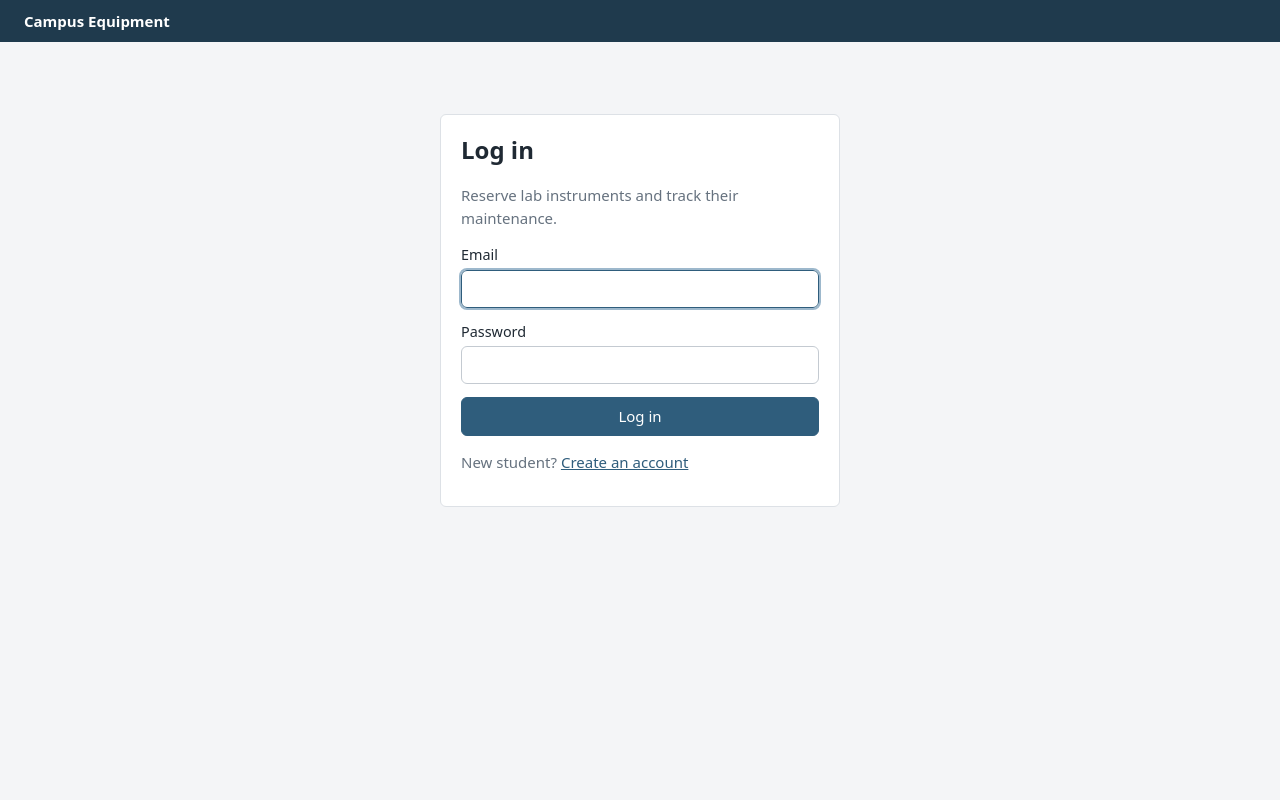
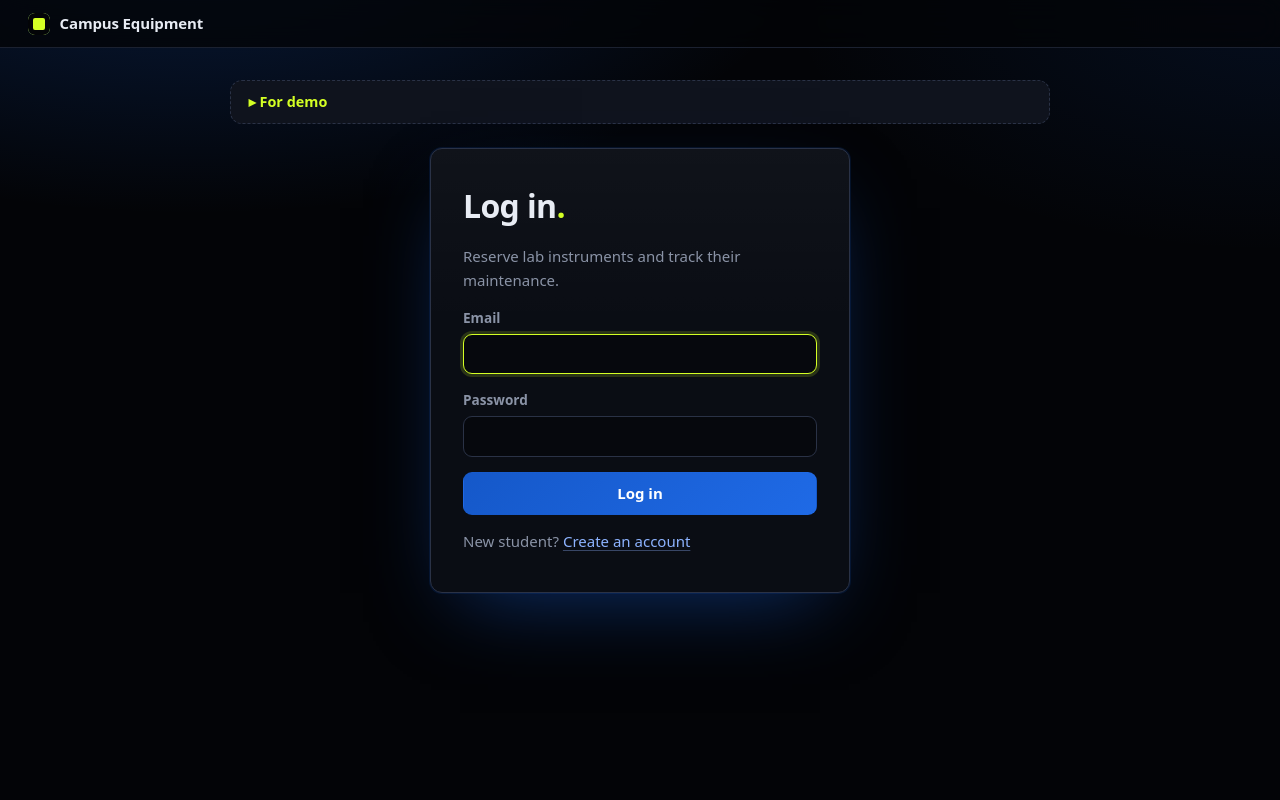
Before and after one commit to MrCreoid/dbms-campus-equipment-reservation, a Flask app: page /login in a window 1280 px wide. Run offline with Flask 3, Linux system fonts and the light colour scheme.

Commit message:
Add For demo presenter notes, one-click demo logins, and polish the UI

```diff
--- a/app.py
+++ b/app.py
@@ -17,6 +17,50 @@ app.config["SESSION_COOKIE_SAMESITE"] = "Lax"
 
 STAFF = ("lab_staff", "admin")
 MAINTENANCE_ORDER = ["open", "in_progress", "resolved"]
+
+# Presenter crib notes, shown by the "For demo" toggle on every page (templates/base.html).
+DEMO_NOTES = {
+    "login": "Three demo logins are listed below, one per role. Student books equipment, lab staff "
+             "approves bookings and handles maintenance, admin also manages labs and categories. "
+             "Every page carries this For demo toggle. Passwords are hashed with Werkzeug; the "
+             "session cookie is SameSite=Lax, so cross-site form posts cannot ride along.",
+    "register": "Self-registration only ever creates a student. Staff and admin accounts are made by "
+                "the lab office, so the role cannot be chosen from the form.",
+    "dashboard": "Counts come from SQL aggregates, not Python loops. Staff and admin see lab-wide "
+                 "totals; a student sees only their own pending and upcoming bookings — the same "
+                 "template, filtered by role.",
+    "equipment_list": "Catalogue with filters on lab, category and status. Each filter is a WHERE "
+                      "clause built from request args with bound parameters, so there is no SQL "
+                      "injection surface. Open an item to book it.",
+    "equipment_detail": "Shows the item, its upcoming approved bookings and its maintenance history. "
+                        "Booking a slot checks for overlap inside a transaction, so two people cannot "
+                        "grab the same instrument.",
+    "equipment_new": "Lab and category are foreign keys, so an item can never point at a lab that "
+                     "does not exist.",
+    "equipment_edit": "Retire equipment here rather than deleting it; past reservations keep pointing "
+                      "at a real row.",
+    "reservations": "A student sees their own requests and can cancel them. Staff see every request "
+                    "and can approve, reject or complete one. Approval re-checks for overlap before "
+                    "committing, in case another booking landed in the meantime.",
+    "maintenance": "Staff log a fault against an item and walk it open to in progress to resolved. "
+                   "Backwards jumps are rejected in code, so the status history stays honest.",
+    "reports": "The analytics queries live in reports.sql, not in Python: joins, GROUP BY and "
+               "aggregates answering utilisation, busiest labs and repeat faults.",
+    "admin": "Labs and categories in use cannot be deleted — the foreign keys refuse it — which is "
+             "the point: referential integrity is enforced by the database, not by hope.",
+}
+
+DEMO_LOGINS = [
+    ("Student", "student@campus.test", "student12345"),
+    ("Lab staff", "staff@campus.test", "staff12345"),
+    ("Admin", "admin@campus.test", "admin12345"),
+]
+
+
+@app.context_processor
+def demo_context():
+    return {"demo_note": DEMO_NOTES.get(request.endpoint), "demo_logins": DEMO_LOGINS}
+
 
 
 def validate_slot(start, end, now):
--- a/static/style.css
+++ b/static/style.css
@@ -1,123 +1,175 @@
 :root {
-  --bg: #f4f5f7;
-  --surface: #ffffff;
-  --text: #1f2933;
-  --muted: #66727f;
-  --line: #dde1e6;
-  --primary: #2f5d7c;
-  --primary-dark: #244a63;
-  --danger: #a33a3a;
-  --radius: 6px;
+  color-scheme: dark;
+  --bg: #030407;
+  --surface: #0a0d14;
+  --surface-2: #0f131d;
+  --line: #1b2130;
+  --line-strong: #2a3246;
+  --text: #e8ecf4;
+  --muted: #8a93a6;
+  --cobalt: #1558c9;
+  --cobalt-2: #1f6ae6;
+  --cobalt-soft: #8db3ff;
+  --lime: #d4ff24;
+  --red: #ff6b6b;
+  --amber: #ffc24d;
+  --radius: 12px;
+  --gradient: linear-gradient(135deg, var(--cobalt) 0%, var(--cobalt-2) 100%);
 }
 
 * { box-sizing: border-box; }
 
 body {
   margin: 0;
-  background: var(--bg);
+  min-height: 100vh;
   color: var(--text);
-  font: 15px/1.5 system-ui, -apple-system, "Segoe UI", Roboto, sans-serif;
+  font: 15px/1.55 system-ui, -apple-system, "Segoe UI", Roboto, sans-serif;
+  background:
+    radial-gradient(900px 420px at 15% -10%, rgba(21, 88, 201, .28), transparent 70%),
+    radial-gradient(700px 360px at 100% 0%, rgba(21, 88, 201, .12), transparent 70%),
+    var(--bg);
+  background-attachment: fixed;
 }
 
-a { color: var(--primary); }
-h1 { font-size: 1.5rem; margin: 0 0 1rem; }
-h2 { font-size: 1.05rem; margin: 0 0 .75rem; }
-code { background: #eceff2; padding: 0 .3em; border-radius: 3px; }
+a { color: var(--cobalt-soft); text-decoration-color: rgba(141, 179, 255, .35); text-underline-offset: 3px; }
+a:hover { color: var(--lime); text-decoration-color: currentColor; }
+h1 { font-size: 1.85rem; font-weight: 700; letter-spacing: -.02em; margin: 0 0 1.1rem; }
+h2 { font-size: 1.02rem; font-weight: 650; letter-spacing: -.005em; margin: 0 0 .85rem; }
+code { background: var(--surface-2); border: 1px solid var(--line); padding: 0 .35em; border-radius: 5px; color: var(--lime); }
+::selection { background: var(--lime); color: var(--bg); }
 
 .topbar {
+  position: sticky;
+  top: 0;
+  z-index: 10;
   display: flex;
   flex-wrap: wrap;
   align-items: center;
-  gap: .5rem 1.5rem;
-  padding: .6rem 1.5rem;
-  background: #1f3a4d;
-  color: #fff;
+  gap: .5rem 1.75rem;
+  padding: .75rem 1.75rem;
+  background: rgba(3, 4, 7, .78);
+  backdrop-filter: blur(12px);
+  border-bottom: 1px solid var(--line);
 }
-.brand { color: #fff; font-weight: 600; text-decoration: none; }
-.topbar nav { display: flex; flex-wrap: wrap; gap: .25rem; flex: 1; }
-.topbar nav a { color: #cbd8e1; text-decoration: none; padding: .3rem .6rem; border-radius: var(--radius); }
-.topbar nav a:hover, .topbar nav a.active { background: rgba(255, 255, 255, .12); color: #fff; }
-.who { display: flex; align-items: center; gap: .75rem; font-size: .9rem; }
+.brand { display: flex; align-items: center; gap: .6rem; color: var(--text); font-weight: 700; letter-spacing: -.01em; text-decoration: none; }
+.brand::before {
+  content: "";
+  width: 22px;
+  height: 22px;
+  border-radius: 7px;
+  background: var(--gradient);
+  box-shadow: inset 0 0 0 5px var(--bg), inset 0 0 0 11px var(--lime);
+}
+.brand:hover { color: var(--text); }
+.topbar nav { display: flex; flex-wrap: wrap; gap: .2rem; flex: 1; }
+.topbar nav a { color: var(--muted); text-decoration: none; padding: .35rem .75rem; border-radius: 999px; font-weight: 500; }
+.topbar nav a:hover { color: var(--text); background: var(--surface-2); }
+.topbar nav a.active { color: var(--lime); background: rgba(212, 255, 36, .09); box-shadow: inset 0 0 0 1px rgba(212, 255, 36, .25); }
+.who { display: flex; align-items: center; gap: .9rem; font-size: .9rem; color: var(--muted); }
 .who form { margin: 0; }
-button.link { background: none; border: 0; color: #cbd8e1; padding: 0; text-decoration: underline; }
-button.link:hover { background: none; color: #fff; }
+button.link { background: none; border: 0; color: var(--muted); padding: 0; text-decoration: underline; text-underline-offset: 3px; }
+button.link:hover { background: none; color: var(--lime); box-shadow: none; }
 
-main { max-width: 1150px; margin: 0 auto; padding: 1.5rem 1rem 3rem; }
+main { max-width: 1180px; margin: 0 auto; padding: 2rem 1.25rem 4rem; }
 
 .card {
+  background: linear-gradient(180deg, rgba(255, 255, 255, .025), transparent 40%), var(--surface);
+  border: 1px solid var(--line);
+  border-radius: var(--radius);
+  padding: 1.25rem 1.4rem;
+  margin-bottom: 1.25rem;
+  overflow-x: auto;
+}
+.card.narrow { max-width: 580px; }
+.card-head, .page-head { display: flex; justify-content: space-between; align-items: center; gap: 1rem; flex-wrap: wrap; }
+.card-head h2 { margin-bottom: .85rem; }
+.page-head { margin-bottom: 1.25rem; }
+.page-head h1 { margin: 0; }
+.grid { display: grid; grid-template-columns: repeat(auto-fit, minmax(320px, 1fr)); gap: 0 1.25rem; }
+
+.auth {
+  max-width: 420px;
+  margin: 4.5rem auto;
+  padding: 2rem 2rem 1.5rem;
+  border-color: var(--line-strong);
+  box-shadow: 0 30px 80px -30px rgba(21, 88, 201, .55), 0 0 0 1px rgba(21, 88, 201, .15);
+}
+.auth h1 { font-size: 2rem; margin-bottom: .35rem; }
+.auth h1::after { content: "."; color: var(--lime); }
+
+.stats { display: grid; grid-template-columns: repeat(auto-fit, minmax(200px, 1fr)); gap: 1rem; margin-bottom: 1.5rem; }
+.stat {
+  position: relative;
+  overflow: hidden;
   background: var(--surface);
   border: 1px solid var(--line);
   border-radius: var(--radius);
-  padding: 1.1rem 1.25rem;
-  margin-bottom: 1.25rem;
-  overflow-x: auto;
+  padding: 1.1rem 1.3rem;
+  color: var(--muted);
+  font-size: .9rem;
+  text-decoration: none;
+  transition: border-color .15s, transform .15s;
 }
-.card.narrow { max-width: 560px; }
-.card-head, .page-head { display: flex; justify-content: space-between; align-items: center; gap: 1rem; flex-wrap: wrap; }
-.page-head { margin-bottom: 1rem; }
-.page-head h1 { margin: 0; }
-.grid { display: grid; grid-template-columns: repeat(auto-fit, minmax(320px, 1fr)); gap: 0 1.25rem; }
-
-.auth { max-width: 400px; margin: 3rem auto; }
-
-.stats { display: grid; grid-template-columns: repeat(auto-fit, minmax(180px, 1fr)); gap: 1rem; margin-bottom: 1.25rem; }
-.stat {
-  background: var(--surface);
-  border: 1px solid var(--line);
-  border-radius: var(--radius);
-  padding: 1rem 1.25rem;
-  color: var(--muted);
-  text-decoration: none;
-}
-.stat strong { display: block; font-size: 1.8rem; color: var(--text); }
-.stat:hover { border-color: var(--primary); }
+.stat strong { display: block; font-size: 2.3rem; line-height: 1.1; font-weight: 750; letter-spacing: -.03em; color: var(--lime); margin-bottom: .2rem; }
+.stat:first-child { background: var(--gradient); border-color: transparent; color: rgba(255, 255, 255, .82); }
+.stat:first-child strong { color: #fff; }
+.stat:hover { color: var(--text); border-color: var(--cobalt-2); transform: translateY(-2px); }
+.stat:first-child:hover { color: #fff; }
 
 table { width: 100%; border-collapse: collapse; }
-th, td { text-align: left; padding: .55rem .6rem; border-bottom: 1px solid var(--line); vertical-align: top; }
-th { font-size: .78rem; text-transform: uppercase; letter-spacing: .03em; color: var(--muted); font-weight: 600; }
+th, td { text-align: left; padding: .7rem .7rem; border-bottom: 1px solid var(--line); vertical-align: top; }
+th { font-size: .72rem; text-transform: uppercase; letter-spacing: .08em; color: var(--muted); font-weight: 600; }
+tbody tr { transition: background .12s; }
+tbody tr:hover { background: rgba(21, 88, 201, .07); }
 tbody tr:last-child td { border-bottom: 0; }
-td.num, th.num { text-align: right; }
+td.num, th.num { text-align: right; font-variant-numeric: tabular-nums; }
 td.actions { white-space: nowrap; text-align: right; }
 td.actions form { display: inline; }
+td.actions form + form { margin-left: .35rem; }
 
-.details { display: grid; grid-template-columns: 110px 1fr; gap: .4rem 1rem; margin: 0; }
+.details { display: grid; grid-template-columns: 110px 1fr; gap: .55rem 1rem; margin: 0; }
 .details dt { color: var(--muted); }
 .details dd { margin: 0; }
 
 input, select, textarea, button, .button { font: inherit; }
 input, select, textarea {
   width: 100%;
-  padding: .45rem .6rem;
-  border: 1px solid #c4cad1;
-  border-radius: var(--radius);
-  background: #fff;
+  padding: .55rem .7rem;
+  border: 1px solid var(--line-strong);
+  border-radius: 9px;
+  background: #06080d;
   color: var(--text);
+  transition: border-color .15s, box-shadow .15s;
 }
-input:focus, select:focus, textarea:focus { outline: 2px solid #9db8cc; border-color: var(--primary); }
-label { display: block; font-size: .9rem; font-weight: 500; }
-label input, label select, label textarea { margin-top: .25rem; font-weight: 400; }
+input::placeholder, textarea::placeholder { color: #5d6678; }
+input:focus, select:focus, textarea:focus { outline: none; border-color: var(--lime); box-shadow: 0 0 0 3px rgba(212, 255, 36, .16); }
+label { display: block; font-size: .85rem; font-weight: 550; color: var(--muted); }
+label input, label select, label textarea { margin-top: .35rem; font-weight: 400; }
 
 button, .button {
   display: inline-block;
-  padding: .45rem .9rem;
-  border: 1px solid var(--primary);
-  border-radius: var(--radius);
-  background: var(--primary);
+  padding: .55rem 1.05rem;
+  border: 1px solid transparent;
+  border-radius: 9px;
+  background: var(--gradient);
   color: #fff;
+  font-weight: 600;
   text-decoration: none;
   cursor: pointer;
   white-space: nowrap;
+  transition: box-shadow .15s, transform .15s, background .15s;
 }
-button:hover, .button:hover { background: var(--primary-dark); }
-button.secondary, .button.secondary { background: #fff; color: var(--primary); }
-button.secondary:hover, .button.secondary:hover { background: #eef3f6; }
-button.danger { background: #fff; color: var(--danger); border-color: #d9b3b3; }
-button.danger:hover { background: #fbefef; }
-button.small { padding: .2rem .55rem; font-size: .85rem; }
+button:hover, .button:hover { color: #fff; box-shadow: 0 8px 24px -8px rgba(31, 106, 230, .8); transform: translateY(-1px); }
+button:focus-visible, .button:focus-visible, a:focus-visible { outline: 2px solid var(--lime); outline-offset: 2px; }
+button.secondary, .button.secondary { background: transparent; border-color: var(--line-strong); color: var(--text); }
+button.secondary:hover, .button.secondary:hover { border-color: var(--lime); color: var(--lime); box-shadow: none; }
+button.danger { background: transparent; color: var(--red); border-color: rgba(255, 107, 107, .4); }
+button.danger:hover { background: rgba(255, 107, 107, .1); color: var(--red); box-shadow: none; }
+button.small { padding: .25rem .65rem; font-size: .82rem; border-radius: 7px; }
 
-.stack { display: grid; gap: .8rem; }
+.stack { display: grid; gap: .95rem; }
 .row { display: flex; align-items: center; gap: 1rem; }
-.inline, .filters { display: flex; flex-wrap: wrap; gap: .5rem; align-items: center; margin-bottom: 1rem; }
+.inline, .filters { display: flex; flex-wrap: wrap; gap: .6rem; align-items: center; margin-bottom: 1.1rem; }
 .inline input, .filters input { flex: 1 1 180px; width: auto; }
 .inline select, .filters select { width: auto; max-width: 100%; }
 .inline .short { flex: 0 1 90px; }
@@ -126,36 +178,72 @@ button.small { padding: .2rem .55rem; font-size: .85rem; }
 
 .muted { color: var(--muted); }
 .small { font-size: .82rem; }
-.empty { color: var(--muted); text-align: center; padding: 1rem; margin: 0; }
-.tag { font-family: ui-monospace, Menlo, Consolas, monospace; font-size: .8rem; color: var(--muted); white-space: nowrap; }
+.empty { color: var(--muted); text-align: center; padding: 1.4rem 1rem; margin: 0; }
+.tag { font-family: ui-monospace, Menlo, Consolas, monospace; font-size: .78rem; color: #7d879a; white-space: nowrap; }
 
-.flash { padding: .65rem 1rem; border-radius: var(--radius); margin-bottom: 1rem; border: 1px solid; }
-.flash.success { background: #edf6ef; border-color: #b9dbc1; color: #23552f; }
-.flash.error { background: #fbeeee; border-color: #e5bcbc; color: #7d2626; }
-.flash.warning { background: #fdf5e6; border-color: #ecd3a2; color: #6e4b0e; }
+.flash { padding: .75rem 1rem; border-radius: 10px; margin-bottom: 1.1rem; border: 1px solid; }
+.flash.success { background: rgba(212, 255, 36, .07); border-color: rgba(212, 255, 36, .3); color: #e6ff8a; }
+.flash.error { background: rgba(255, 107, 107, .08); border-color: rgba(255, 107, 107, .3); color: #ffb3b3; }
+.flash.warning { background: rgba(255, 194, 77, .08); border-color: rgba(255, 194, 77, .3); color: #ffd98a; }
 
 .badge {
   display: inline-block;
-  padding: .05rem .5rem;
+  padding: .1rem .55rem;
   border-radius: 999px;
-  font-size: .76rem;
-  font-weight: 600;
-  background: #eceff2;
-  color: #4a5561;
+  font-size: .72rem;
+  font-weight: 650;
+  letter-spacing: .02em;
+  background: rgba(138, 147, 166, .14);
+  color: #b4bccb;
+  border: 1px solid rgba(138, 147, 166, .25);
   text-transform: capitalize;
   white-space: nowrap;
 }
-.badge.active, .badge.approved, .badge.resolved { background: #e3f1e6; color: #2b6a3a; }
-.badge.pending, .badge.in_progress { background: #fbf0d9; color: #7a5410; }
-.badge.open, .badge.rejected { background: #f7e2e2; color: #8a2f2f; }
-.badge.completed { background: #e2ebf3; color: #2f5d7c; }
-.badge.role { background: rgba(255, 255, 255, .15); color: #fff; }
+.badge.active, .badge.approved, .badge.resolved { background: rgba(212, 255, 36, .1); color: var(--lime); border-color: rgba(212, 255, 36, .3); }
+.badge.pending, .badge.in_progress { background: rgba(255, 194, 77, .1); color: var(--amber); border-color: rgba(255, 194, 77, .3); }
+.badge.open, .badge.rejected { background: rgba(255, 107, 107, .1); color: var(--red); border-color: rgba(255, 107, 107, .3); }
+.badge.completed { background: rgba(21, 88, 201, .2); color: var(--cobalt-soft); border-color: rgba(31, 106, 230, .45); }
+.badge.role { background: var(--gradient); color: #fff; border-color: transparent; }
 
 @media (max-width: 640px) {
-  .topbar { padding: .6rem 1rem; justify-content: space-between; }
+  .topbar { padding: .7rem 1rem; justify-content: space-between; }
   .topbar nav { order: 3; flex-basis: 100%; }
-  main { padding: 1rem 1rem 2rem; }
+  main { padding: 1.25rem 1rem 2.5rem; }
+  .auth { margin: 2rem auto; padding: 1.5rem 1.25rem 1rem; }
   .details { grid-template-columns: 1fr; }
   table { min-width: 620px; }
   .details dt { margin-top: .4rem; }
 }
+
+@media (prefers-reduced-motion: reduce) {
+  * { transition: none !important; }
+  .stat:hover, button:hover, .button:hover { transform: none; }
+}
+
+.demo {
+  max-width: 820px;
+  margin: 0 auto 1.5rem;
+  padding: 0 1.1rem;
+  background: var(--surface-2);
+  border: 1px dashed var(--line-strong);
+  border-radius: var(--radius);
+  font-size: .9rem;
+}
+.demo summary {
+  padding: .6rem 0;
+  color: var(--lime);
+  font-weight: 600;
+  cursor: pointer;
+  list-style: none;
+}
+.demo summary::marker, .demo summary::-webkit-details-marker { display: none; }
+.demo summary::before { content: "▸ "; }
+.demo[open] summary::before { content: "▾ "; }
+.demo[open] summary { border-bottom: 1px dashed var(--line); margin-bottom: .6rem; }
+.demo p { margin: 0 0 .9rem; color: var(--muted); }
+
+.demo-logins { list-style: none; display: grid; gap: .6rem; margin: 0 0 1rem; padding: 0; }
+.demo-logins li { display: flex; align-items: center; gap: .7rem; flex-wrap: wrap; }
+.demo-logins form { margin: 0; flex: 0 0 11rem; }
+.demo-logins button { width: 100%; }
+.demo ~ .auth { margin-top: 1rem; }
--- a/templates/admin.html
+++ b/templates/admin.html
@@ -19,7 +19,7 @@
       <thead><tr><th>Lab</th><th>Location</th><th class="num">Items</th></tr></thead>
       <tbody>
       {% for l in labs %}
-      <tr><td><a href="{{ url_for('equipment_list', lab=l.lab_id) }}">{{ l.lab_name }}</a></td><td>{{ l.building }}, {{ l.room_no }}</td><td class="num">{{ l.items }}</td></tr>
+      <tr><td><a href="{{ url_for('equipment_list', lab=l.lab_id) }}">{{ l.lab_name }}</a></td><td>{{ l.building }}, {{ l.room_no }}</td><td class="num">{{ l['items'] }}</td></tr>
       {% else %}
       <tr><td colspan="3" class="empty">No laboratories yet.</td></tr>
       {% endfor %}
@@ -36,7 +36,7 @@
       <thead><tr><th>Category</th><th class="num">Items</th></tr></thead>
       <tbody>
       {% for c in categories %}
-      <tr><td><a href="{{ url_for('equipment_list', category=c.category_id) }}">{{ c.category_name }}</a></td><td class="num">{{ c.items }}</td></tr>
+      <tr><td><a href="{{ url_for('equipment_list', category=c.category_id) }}">{{ c.category_name }}</a></td><td class="num">{{ c['items'] }}</td></tr>
       {% else %}
       <tr><td colspan="2" class="empty">No categories yet.</td></tr>
       {% endfor %}
--- a/templates/base.html
+++ b/templates/base.html
@@ -30,6 +30,13 @@
   {% endif %}
 </header>
 <main>
+  {% if demo_note %}
+  <details class="demo">
+    <summary>For demo</summary>
+    <p>{{ demo_note }}</p>
+    {% block demo_extra %}{% endblock %}
+  </details>
+  {% endif %}
   {% for category, message in get_flashed_messages(with_categories=true) %}
   <div class="flash {{ category }}">{{ message }}</div>
   {% endfor %}
--- a/templates/login.html
+++ b/templates/login.html
@@ -12,3 +12,18 @@
   <p class="muted">New student? <a href="{{ url_for('register') }}">Create an account</a></p>
 </section>
 {% endblock %}
+
+{% block demo_extra %}
+<ul class="demo-logins">
+  {% for role, email, password in demo_logins %}
+  <li>
+    <form method="post">
+      <input type="hidden" name="email" value="{{ email }}">
+      <input type="hidden" name="password" value="{{ password }}">
+      <button class="secondary small">Log in as {{ role }}</button>
+    </form>
+    <span class="tag">{{ email }} · {{ password }}</span>
+  </li>
+  {% endfor %}
+</ul>
+{% endblock %}
```
Also changed, not shown: README.md, 1 other file.
